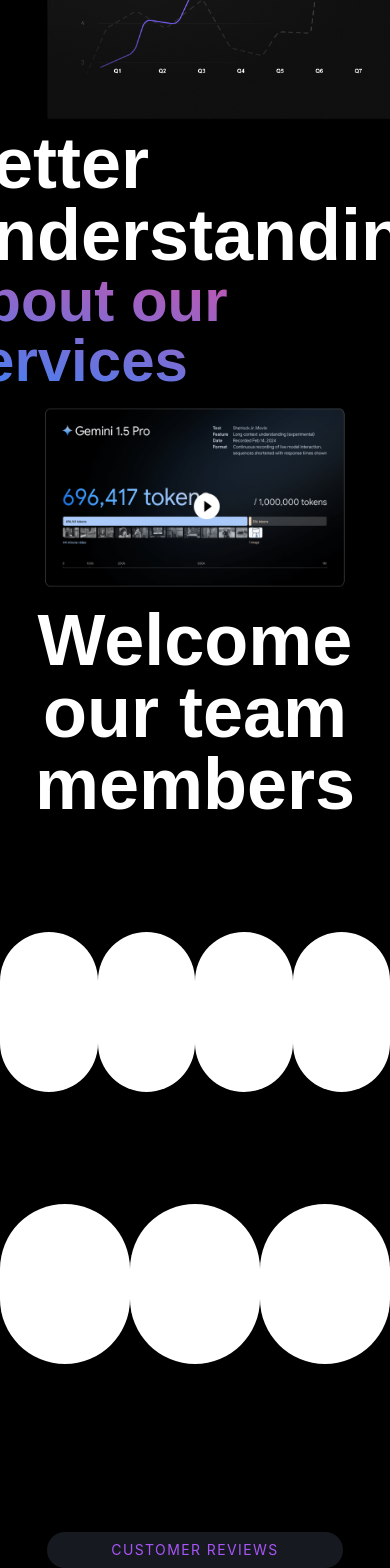
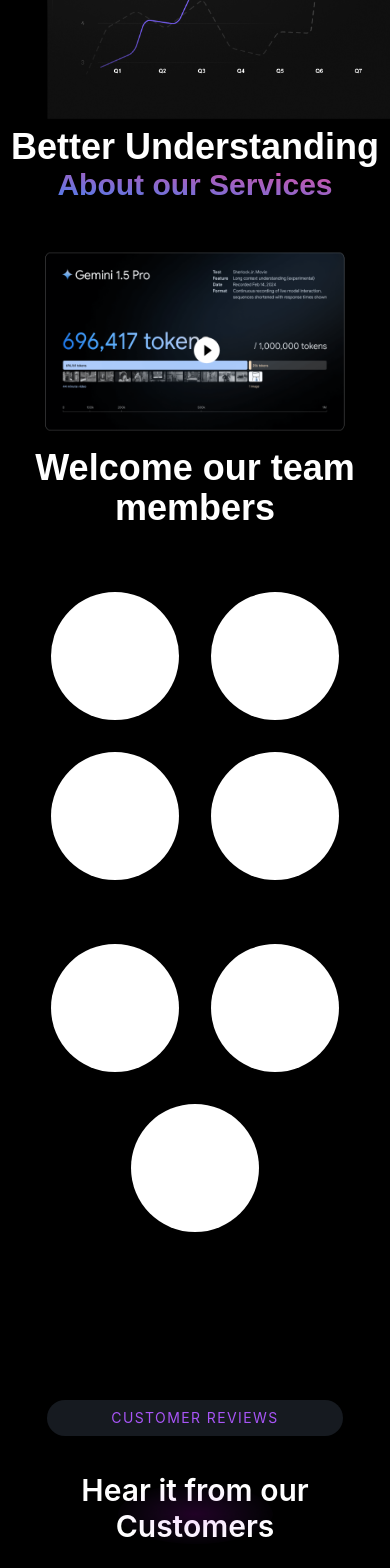
Before and after one commit to Abishek-ak7/Malcom_2, a React (Create React App) app: page / in a window 390 px wide. Shown: the part 2920-4488 px from the top of the page. Built offline with nearby package versions, Linux system fonts and the light colour scheme.

Commit message:
added responsiveness to Review.jsx

```diff
--- a/src/components/Members.jsx
+++ b/src/components/Members.jsx
@@ -1,25 +1,24 @@
-import React from 'react'
+import React from 'react';
 
 export default function Members() {
   return (
     <div className='pb-32'>
-        <div className='text-center font-arial text-7xl font-bold text-white pb-28'>Welcome our team members</div>
-        <div className='flex-col space-y-28'>
-            <div className='flex justify-around '>
-             <p className='h-40 w-40 bg-white rounded-full'></p>
-             <p className='h-40 w-40 bg-white rounded-full'></p>
-             <p className='h-40 w-40 bg-white rounded-full'></p>
-             <p className='h-40 w-40 bg-white rounded-full'></p>
-            </div>
-            <div className='flex justify-evenly'>
-            <p className='h-40 w-40 bg-white rounded-full'></p>
-            <p className='h-40 w-40 bg-white rounded-full'></p>
-            <p className='h-40 w-40 bg-white rounded-full'></p>
-
-            </div>
-
+      <div className='text-center font-arial text-4xl md:text-7xl font-bold text-white pb-16 md:pb-28'>
+        Welcome our team members
+      </div>
+      <div className='space-y-16 md:space-y-28'>
+        <div className='flex flex-wrap justify-center gap-8 md:gap-32'>
+          <p className='h-32 w-32 md:h-40 md:w-40 bg-white rounded-full'></p>
+          <p className='h-32 w-32 md:h-40 md:w-40 bg-white rounded-full'></p>
+          <p className='h-32 w-32 md:h-40 md:w-40 bg-white rounded-full'></p>
+          <p className='h-32 w-32 md:h-40 md:w-40 bg-white rounded-full'></p>
         </div>
-
+        <div className='flex flex-wrap justify-center gap-8 md:gap-36'>
+          <p className='h-32 w-32 md:h-40 md:w-40 bg-white rounded-full'></p>
+          <p className='h-32 w-32 md:h-40 md:w-40 bg-white rounded-full'></p>
+          <p className='h-32 w-32 md:h-40 md:w-40 bg-white rounded-full'></p>
+        </div>
+      </div>
     </div>
-  )
+  );
 }
--- a/src/components/Review.jsx
+++ b/src/components/Review.jsx
@@ -21,7 +21,7 @@ const CustomerReviewsSection = () => {
           <img className="w-3/6 h-1/6 -mt-20  p-5 relative" src={radial} alt="Radial Gradient" />
 
           </div>
-          <div className=' -top-28 relative'>
+          <div className=' md:-top-36 relative  mt-20 md:mt-28 lg:mt-16 '>
           <Swiper
      modules={[Navigation, Scrollbar, A11y, EffectCube]}
      spaceBetween={50}
@@ -33,7 +33,7 @@ const CustomerReviewsSection = () => {
 
     >
       <SwiperSlide className=''>
-                <p className='p-8 w-1/3 mx-auto  border-2 border-purple-800 text-lg'>
+                <p className='p-8 lg:w-1/3 mx-auto border-2 border-purple-800 md:text-lg w-3/4 md:mt-10'>
                   The U.S intelligence community has spent an enormous amount of resources on collection but the sheer
                   volume that returns is a huge problem.
                   <br />
@@ -42,8 +42,8 @@ const CustomerReviewsSection = () => {
 
                 </p>
 </SwiperSlide>
-      <SwiperSlide>
-                <p className=' p-8 w-1/3 mx-auto  border-2 border-purple-800 text-lg '>
+      <SwiperSlide className=''>
+                <p className=' p-8 lg:w-1/3 mx-auto  border-2 border-purple-800 md:text-lg w-3/4 md:mt-10'>
                   The U.S intelligence community has spent an enormous amount of resources on collection but the sheer
                   volume that returns is a huge problem.
                  <br />
@@ -52,8 +52,8 @@ const CustomerReviewsSection = () => {
 
                 </p>
 </SwiperSlide>
-      <SwiperSlide>
-                <p className=' p-8 w-1/3 mx-auto  border-2 border-purple-800 text-lg'>
+      <SwiperSlide className=''>
+                <p className=' p-8 lg:w-1/3 mx-auto  border-2 border-purple-800 md:text-lg w-3/4 md:mt-10 '>
                   The U.S intelligence community has spent an enormous amount of resources on collection but the sheer
                   volume that returns is a huge problem.
                 <br />
@@ -62,8 +62,8 @@ const CustomerReviewsSection = () => {
 
                 </p>
 </SwiperSlide>
-      <SwiperSlide>
-               <p className='p-8 w-1/3 mx-auto  border-2 border-purple-800 text-lg'>
+      <SwiperSlide className=''>
+               <p className='p-8 lg:w-1/3 mx-auto  border-2 border-purple-800 md:text-lg w-3/4 md:mt-10'>
                   The U.S intelligence community has spent an enormous amount of resources on collection but the sheer
                   volume that returns is a huge problem.
        <br />
--- a/src/components/Understanding.jsx
+++ b/src/components/Understanding.jsx
@@ -1,21 +1,16 @@
-
-import React from 'react'
-import video from '../assets/images/Container (3).png'
+import React from 'react';
+import video from '../assets/images/Container (3).png';
 
 export default function Understanding() {
   return (
     <div className='flex flex-col justify-center items-center'>
-          <div className='flex flex-col justify-center items-center'>
-              <div>
-                <h1 className='text-white  text-7xl font-bold font-arial'>Better Understanding</h1>
-              </div>
-              <div>
-                <h1 className='text-6xl bg-gradient-to-tr from-blue-500 to-pink-500 text-transparent bg-clip-text font-arial font-bold'>About our Services</h1>
-              </div>
-          </div>
-          <div>
-              <img src={video} className='' alt="Services_Video" />
-          </div>
+      <div className='text-center mb-8'>
+        <h1 className='text-white text-4xl md:text-7xl font-bold font-arial'>Better Understanding</h1>
+        <h1 className='text-3xl md:text-6xl bg-gradient-to-tr from-blue-500 to-pink-500 text-transparent bg-clip-text font-arial font-bold'>About our Services</h1>
       </div>
-  )
+      <div>
+        <img src={video} className='video' alt="Services_Video" />
+      </div>
+    </div>
+  );
 }
```
